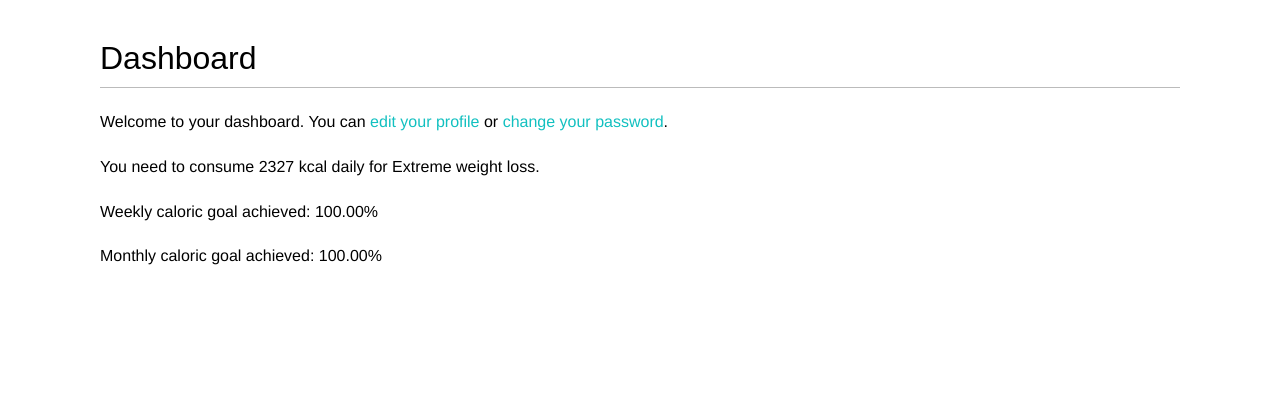
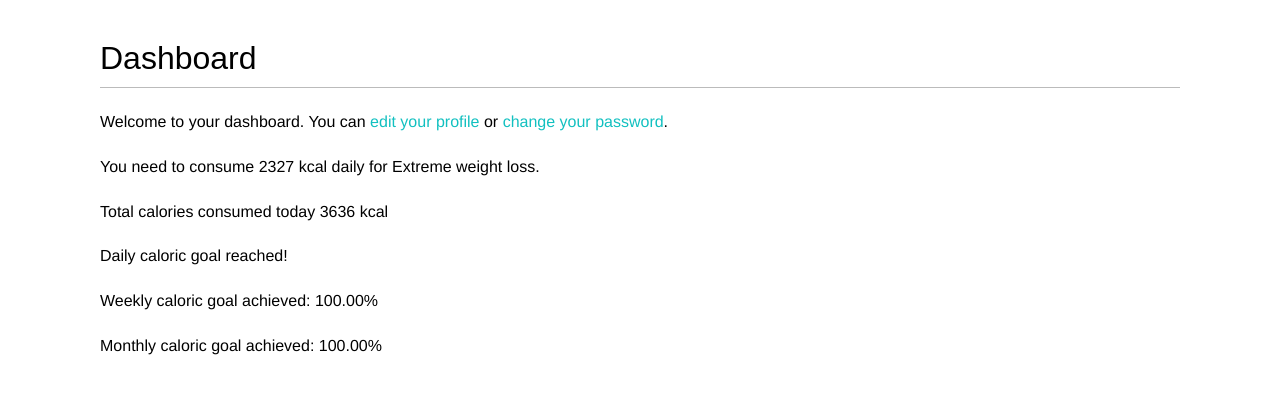
Before and after one commit to rajasarmadishtiaq/NutriCount, a Django app: template account/templates/account/dashboard.html in a window 1280 px wide. Shown: the part 99-493 px from the top of the page. Run offline with Django 4.2, Linux system fonts and the light colour scheme; data comes from the database, SQL or seed files in the repository; both versions use the stored data as it was after the commit; tables that the repository leaves empty hold one stand-in row (values such as "Sample post"); the template is opened without the code that fills it: values that come from a table or form of the project are taken from there, most other values are stand-ins (such as "Sample title", 1, 10 or a date in 2020); some web fonts are replaced.

Commit message:
Modified dashboard to view daily calories consumed and remaining

```diff
--- a/account/templates/account/dashboard.html
+++ b/account/templates/account/dashboard.html
@@ -10,6 +10,12 @@
     <p>Welcome to your dashboard. You can <a href="{% url "edit" %}">edit your profile</a> or <a href="{% url "password_change" %}">change your password</a>.</p>
     {% if profile.calorie and profile.preference %}
         <p>You need to consume {{profile.calorie}} kcal daily for {{profile.get_preference_display}}.</p>
+        <p>Total calories consumed today {{user_metrics.calories_consumed|round_value}} kcal</p>
+        {% if profile.calorie > user_metrics.calories_consumed %}
+            <p>Calories remaining for today {{profile.calorie|subtract:user_metrics.calories_consumed}} kcal</p>
+        {% else %}
+            <p>Daily caloric goal reached!</p>
+        {% endif %}
         <p>Weekly caloric goal achieved: {{ week_metrics.1|divide:week_metrics.0|multiply:100|floatformat:2 }}%</p>
         <p>Monthly caloric goal achieved: {{ month_metrics.1|divide:month_metrics.0|multiply:100|floatformat:2 }}%</p>
     {% else %}
```
Also changed, not shown: account/views.py (+6 -2 lines), db.sqlite3.
